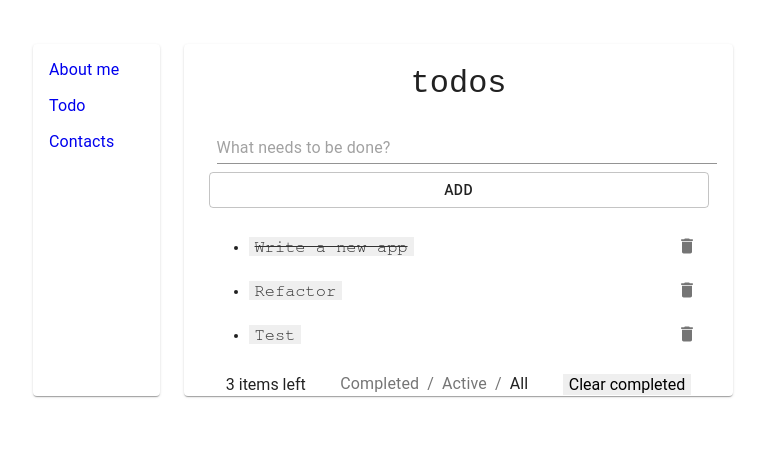
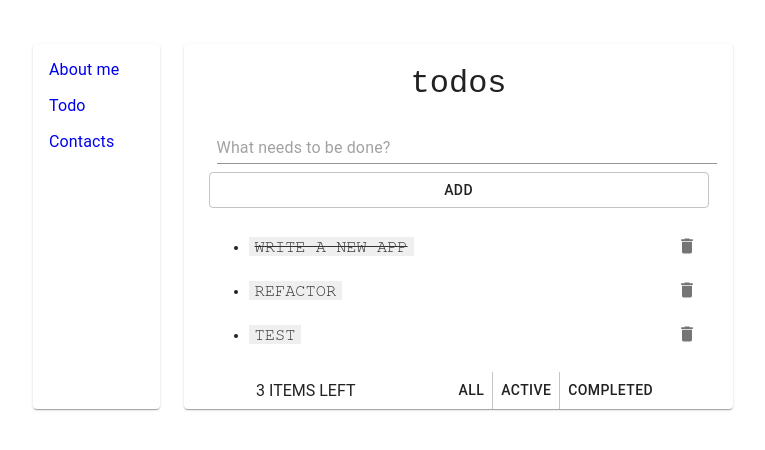
Before and after one commit to WebHeroSchool/malyshevReactProject, a React (Create React App) app: page /todo in a window 1280 px wide. Shown: the top 450 px of the page, without its empty margins (257-1022 px from the left). Built offline with nearby package versions, Linux system fonts and the light colour scheme.

Commit message:
Help me, please!

```diff
--- a/src/components/Footer/Footer.js
+++ b/src/components/Footer/Footer.js
@@ -1,29 +1,26 @@
-import Typography from '@material-ui/core/Typography';
-import Breadcrumbs from '@material-ui/core/Breadcrumbs';
-import Link from '@material-ui/core/Link';
+import React from 'react';
+import Button from '@material-ui/core/Button';
+import ButtonGroup from '@material-ui/core/ButtonGroup';
 import styles from './Footer.module.css';
 import PropTypes from 'prop-types';
 <link rel="stylesheet" href="https://fonts.googleapis.com/css?family=Roboto:300,400,500,700&display=swap" />
 
-const Footer = ({ count }) => (<div className={styles.footer}>
+const Footer = ( { count, onClickFilterAll, onClickFilterNotDone, onClickFilterDone } ) => (<div className={styles.footer}>
   <div className={styles.count}>
-  {count} items left
+  {count} ITEMS LEFT
   </div>
   <div>
-  <Breadcrumbs aria-label="breadcrumb">
-  <Link color="inherit" href="/">
+  <ButtonGroup variant="text" color="inherit" aria-label="text primary button group">
+  <Button onClick={()=>onClickFilterAll()}>
+  All
+  </Button>
+  <Button onClick={()=>onClickFilterNotDone()}>
+  Active
+  </Button>
+  <Button onClick= {() => onClickFilterDone()}>
   Completed
-  </Link>
-  <Link color="inherit" href="/getting-started/installation/">
-  Active
-  </Link>
-  <Typography color="textPrimary">
-  All
-  </Typography>
-  </Breadcrumbs>
-  </div>
-  <div className={styles.wraper}>
-  <button className={styles.button}>Clear completed</button>
+  </Button>
+  </ButtonGroup>
   </div>
   </div>);
 
--- a/src/components/InputItem/InputItem.js
+++ b/src/components/InputItem/InputItem.js
@@ -5,12 +5,19 @@ import Button from '@material-ui/core/Button';
 class InputItem extends React.Component {
   state = {
     inputValue: '',
+    error: false,
+    errorMessage: '',
+    buttonColor: 'default',
     buttonEnabled: false
   };
 
+  runErr = (message) => {
+    this.setState({errorMessage: message, error: true, buttonColor: 'secondary'})
+  }
+
   onButtonClick = (event) => {
     this.setState({
-      inputValue: event.target.value.toLowerCase(),
+      inputValue: event.target.value.toUpperCase(),
       buttonEnabled: event.target.value.length > 0
     });
 
@@ -18,16 +25,17 @@ class InputItem extends React.Component {
   }
 
   render() {
-    const { onClickAdd } = this.props;
+    const { onClickAdd, items } = this.props;
 
     return (<div>
       <TextField
       id="standard-full-width"
       style={{ margin: 8 }}
       placeholder="What needs to be done?"
+      helperText={this.state.errorMessage}
       fullWidth
       value={this.state.inputValue}
-      onChange={event => this.setState({ inputValue: event.target.value.toLowerCase() })}
+      onChange={event => this.setState({ inputValue: event.target.value.toUpperCase() })}
       margin="normal"
       InputLabelProps={{
         shrink: true,
@@ -36,14 +44,36 @@ class InputItem extends React.Component {
        <Button
        variant="outlined"
        fullWidth
+       color={this.state.buttonColor}
        onClick={() => {
-        if (this.state.inputValue !== '') {
+        let itemCheck = false;
+
+        items.forEach( (items) => {
+          if (this.state.inputValue === items.value) {
+            itemCheck = true;
+          }
+        });
+        if (this.state.inputValue !== '' && this.state.inputValue === items.value) {
           onClickAdd(this.state.inputValue);
           this.setState({
             inputValue: '',
+            error: false,
+            errorMessage: '',
+            buttonColor: 'default',
             buttonEnabled: false
           });
         }
+        if (this.state.inputValue === '') {
+          this.runErr('You can not add an empty case');
+        }
+        if (itemCheck) {
+          this.runErr('You cannot add a case that already exists');
+          this.setState({
+            inputValue: ''
+          });
+          console.log(itemCheck);
+        }
+        console.log(itemCheck);
       }}
       >
        Add
--- a/src/components/Todo/Todo.js
+++ b/src/components/Todo/Todo.js
@@ -8,17 +8,17 @@ const Todo = () => {
   const initialState = {
     items: [
     {
-      value: "Write a new app",
+      value: "WRITE A NEW APP",
       isDone: true,
       id: 1
     },
     {
-      value: "Refactor",
+      value: "REFACTOR",
       isDone: false,
       id: 2
     },
     {
-      value: "Test",
+      value: "TEST",
       isDone: false,
       id: 3
     }
@@ -26,15 +26,15 @@ const Todo = () => {
     count: 3
   };
 
-  const [items, setAppItem] = useState(initialState.items);
+  const [items, setAppItem, setInitialState] = useState(initialState.items);
   const [count, setCount] = useState(initialState.count);
 
   useEffect(() => {
-    console.log('update');
+
   },);
 
   useEffect(() => {
-    console.log('mount');
+
   }, [])
 
   const onClickDone = id => {
@@ -56,6 +56,10 @@ const Todo = () => {
     setCount(count - 1)
   };
 
+  // const onClickFilterAll = id => {
+  //   setInitialState(items.filter(items => items.id > 0))
+  // };
+
   const onClickAdd = value => {
     const newItems = [
     ...items,
@@ -72,13 +76,18 @@ const Todo = () => {
     return (
       <div className={styles.wrap}>
       <h1 className={styles.title}>todos</h1>
-      <InputItem onClickAdd={onClickAdd} />
+      <InputItem onClickAdd={onClickAdd} items={items} />
       <ItemList
       items={items}
       onClickDone={onClickDone}
       onClickDelete={onClickDelete}
       />
-      <Footer count={count} />
+      <Footer
+      count={count}
+      // onClickFilterAll={onClickFilterAll}
+      // onClickFilterNotDone={onClickFilterNotDone}
+      // onClickFilterDone={onClickFilterDone}
+       />
       </div>);
   };
 
```
